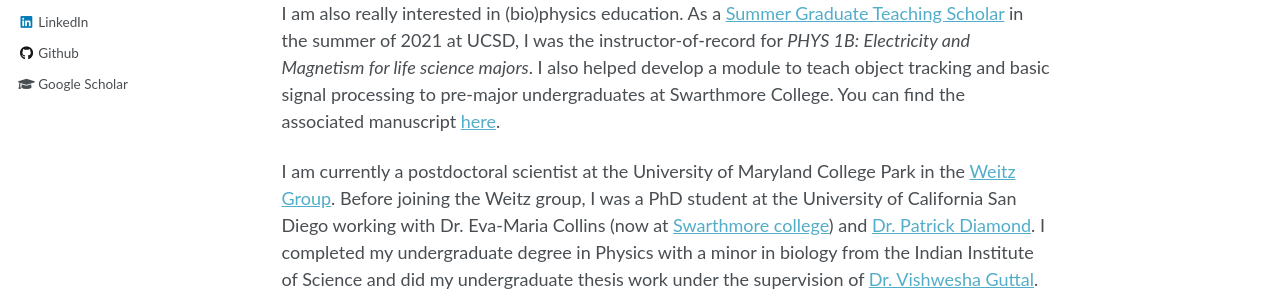
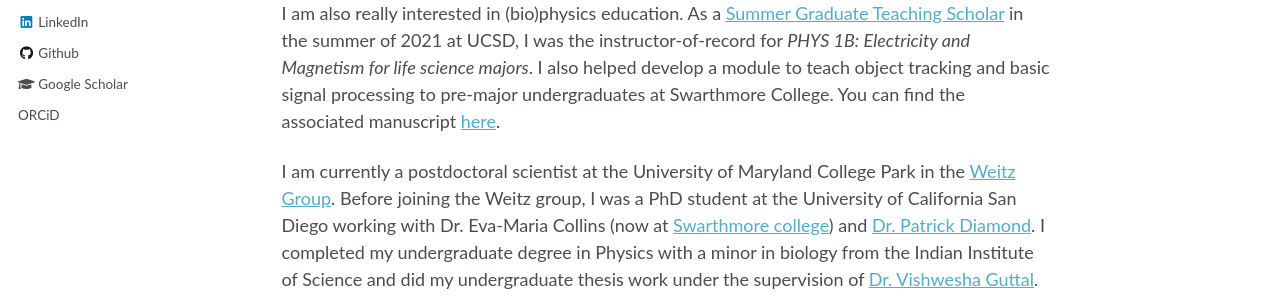
Before and after one commit to tapangoel1994/tapangoel1994.github.io, a Jekyll site: the page built from _pages/about.md, in a window 1280 px wide. Shown: the part 454-754 px from the top of the page. Built offline with Jekyll 4.4.1, drawn with Linux system fonts in a browser that asks for light colours.

Commit message:
Update _config.yml

```diff
--- a/_config.yml
+++ b/_config.yml
@@ -103,7 +103,7 @@ author:
   impactstory      : #"https://profiles.impactstory.org/u/xxxx-xxxx-xxxx-xxxx"
   lastfm           :
   linkedin         : "tapan-goel-90327095"
-  orcid            : # "https://orcid.org/0000-0002-3212-2008"
+  orcid            : "https://orcid.org/0000-0002-3212-2008"
   pinterest        :
   soundcloud       :
   stackoverflow    :
```
